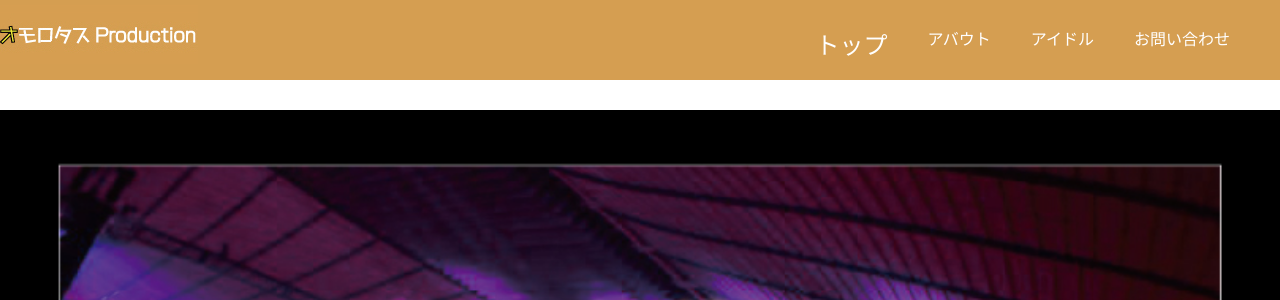
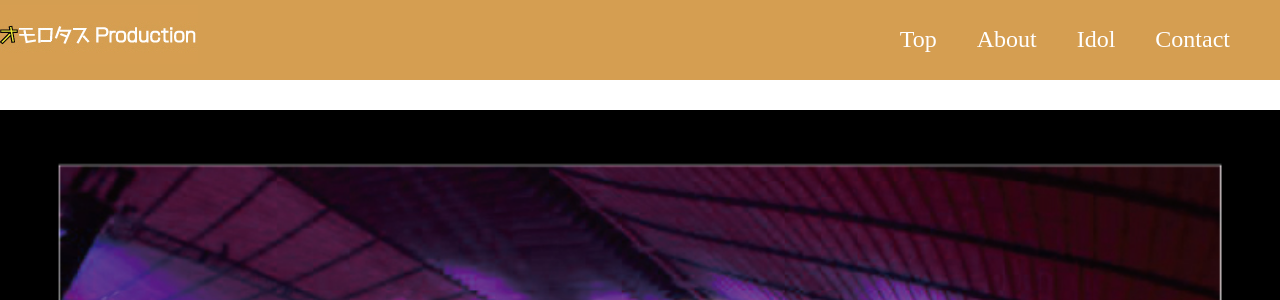
Before and after one commit to yuhinnn/Abekobe_front, a PHP site: page / in a window 1280 px wide. Shown: the top 300 px of the page. Run offline with PHP 8.4, Linux system fonts and the light colour scheme.

Commit message:
add img and fix text

```diff
--- a/index.php
+++ b/index.php
@@ -351,10 +351,10 @@ footer{
     </div>
     <div class="header-right">
     <ul>
-     <a><li><font size="5"face="Hiragino Kaku Gothic Std">トップ</font></li></a>
-     <a><li><font face="Hiragino Kaku Gothic Std">アバウト</font></li></a>
-     <a><li><font face="Hiragino Kaku Gothic Std">アイドル</font></li></a>
-     <a><li><font face="Hiragino Kaku Gothic Std">お問い合わせ</font></li></a>
+     <a><li><font size="5"face="Hiragino Kaku Gothic Std">Top</font></li></a>
+     <a><li><font size="5"face="Hiragino Kaku Gothic Std">About</font></li></a>
+     <a><li><font size="5"face="Hiragino Kaku Gothic Std">Idol</font></li></a>
+     <a><li><font size="5"face="Hiragino Kaku Gothic Std">Contact</font></li></a>
    </ul>
     </div>
     </div>
@@ -369,8 +369,8 @@ footer{
   </div>
 </div>
 
+
 <img class="line" src="img/line.jpg">
-
 
 <footer>
 <div class="fotter-left">
```
Also changed, not shown: 1 other file.
